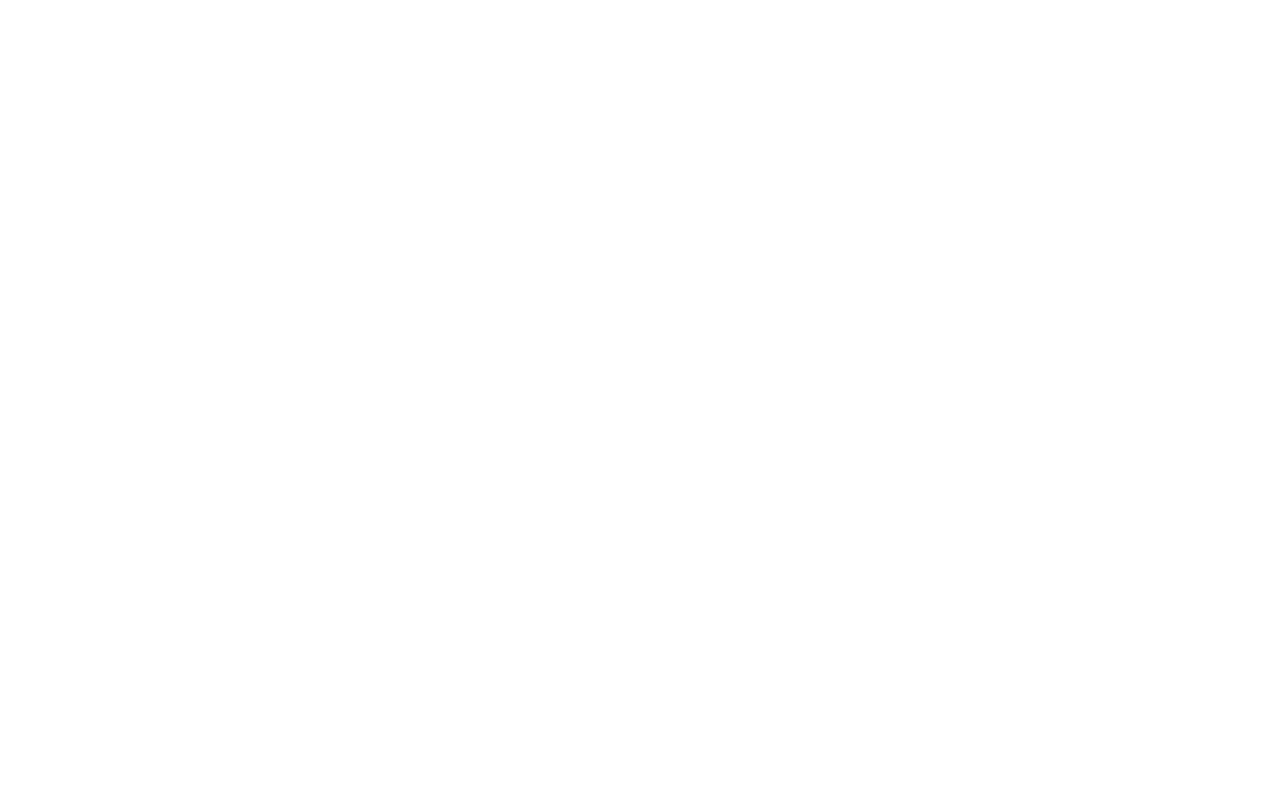
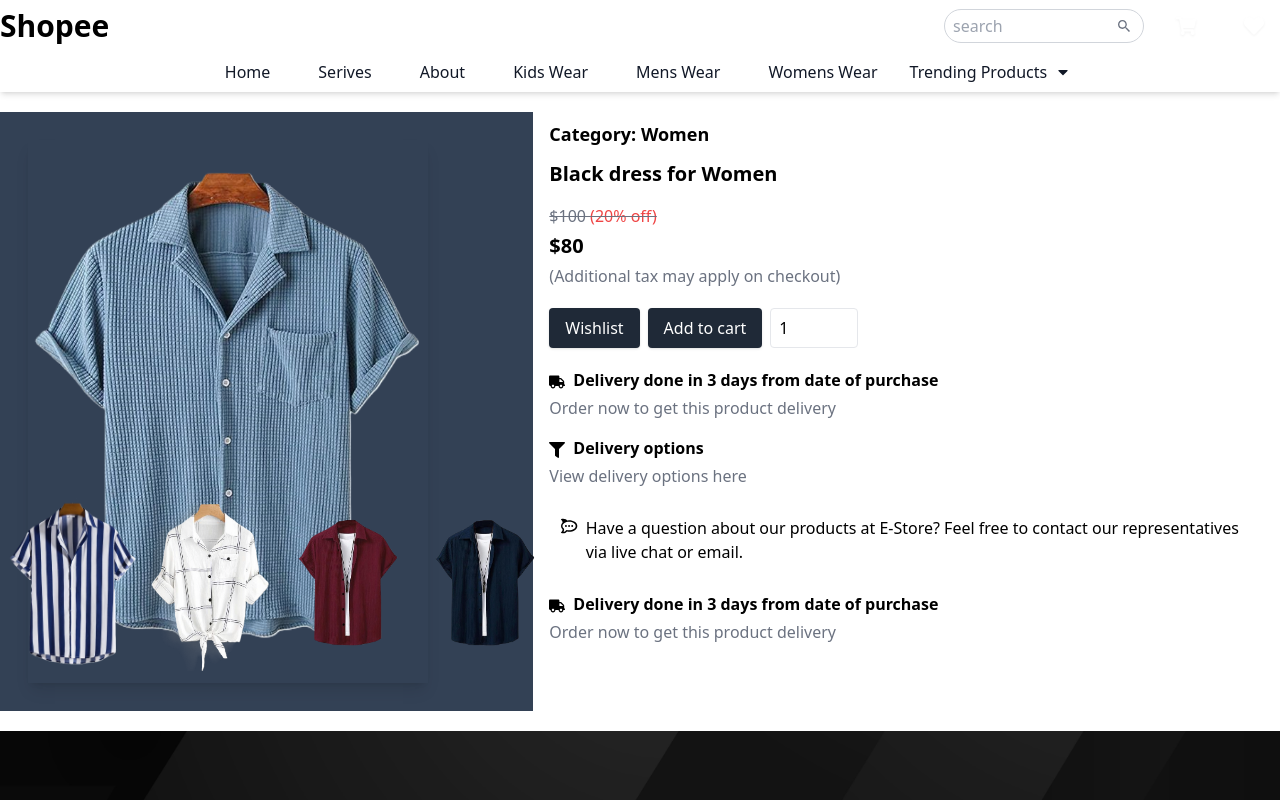
Before and after one commit to iamjuu/shoppee-ecommerce-react, a React (Vite) app: page /details in a window 1280 px wide. Shown: the top 800 px of the page. Built offline with nearby package versions, Linux system fonts and the light colour scheme.

Commit message:
details page added

```diff
--- a/src/Routers/UserRouter.jsx
+++ b/src/Routers/UserRouter.jsx
@@ -1,5 +1,6 @@
 import { Route, Routes } from "react-router-dom";
 import Home from "../pages/Home";
+import DetailsPage from "../pages/DetailsPage/DetailsPage";
 import UserLayout from "../Layout/UserLayout"; // Import your layout component
 
 const UserRouter = () => {
@@ -8,6 +9,7 @@
       <Routes>
         <Route element={<UserLayout />}>
           <Route path="/" element={<Home />} />
+          <Route path="/details" element={<DetailsPage />} />
         </Route>
       </Routes>
     </>
--- a/src/pages/DetailsPage/DetailsPage.jsx
+++ b/src/pages/DetailsPage/DetailsPage.jsx
@@ -0,0 +1,154 @@
+import React from 'react';
+import { FaRocketchat, FaTruck, FaFilter } from 'react-icons/fa';
+import Image1 from '../../assets/shirt/shirt.png'
+import Image2 from '../../assets/shirt/shirt2.png'
+import Image3 from '../../assets/shirt/shirt3.png'
+import Image4 from '../../assets/shirt/shirt4.png'
+import Image5 from '../../assets/shirt/shirt5.png'
+
+
+
+const DetailsPage = () => {
+  return (
+    <div className="container my-5">
+      <div className="flex flex-wrap">
+        <div className="w-[700px] bg-slate-700 md:w-5/12 p-2">
+          <div className="relative">
+            <img
+              className="w-[400px]  m-5 h-90 object-cover shadow-lg"
+              src={Image1}
+              alt="Product"
+            />
+            <div className="absolute inset-x-0 bottom-3 flex gap-2">
+              <img
+                className="w-1/4 cursor-pointer"
+                src={Image2}
+                alt="Preview 1"
+              />
+              <img
+                className="w-1/4 cursor-pointer"
+                src={Image3}
+                alt="Preview 2"
+              />
+              <img
+                className="w-1/4 cursor-pointer"
+                src={Image4}
+                alt="Preview 3"
+              />
+              <img
+                className="w-1/4 cursor-pointer"
+                src={Image5}
+                alt="Preview 4"
+              />
+            </div>
+          </div>
+        </div>
+
+        <div className="w-full md:w-7/12 p-2">
+          <div className="px-2">
+            <div className="text-lg font-bold mb-2">Category: Women</div>
+            <div className="text-xl font-bold my-3">Black dress for Women</div>
+            <div className="my-4">
+              <p className="mb-1 text-gray-500 line-through">$100 <span className="text-red-500">(20% off)</span></p>
+              <p className="text-xl font-bold mb-1">$80</p>
+              <p className="text-gray-500">(Additional tax may apply on checkout)</p>
+            </div>
+            <div className="flex gap-2 my-5">
+              <a href="#" className="btn shadow bg-gray-800 text-white py-2 px-4 rounded">Wishlist</a>
+              <button className="btn shadow bg-gray-800 text-white py-2 px-4 rounded">Add to cart</button>
+              <input
+                type="number"
+                className="form-input border rounded px-2 py-1"
+                id="cart_quantity"
+                value="1"
+                min="0"
+                max="5"
+                placeholder="Quantity"
+                name="cart_quantity"
+              />
+            </div>
+            <div className="my-4">
+              <p className="font-bold mb-1"><FaTruck className="inline mr-2" />Delivery done in 3 days from date of purchase</p>
+              <p className="text-gray-500">Order now to get this product delivery</p>
+            </div>
+            <div className="my-4">
+              <p className="font-bold mb-1"><FaFilter className="inline mr-2" />Delivery options</p>
+              <p className="text-gray-500">View delivery options here</p>
+            </div>
+            <div className="bg-light p-3 my-4 flex items-start">
+              <FaRocketchat className="text-xl mr-2" />
+              <p>Have a question about our products at E-Store? Feel free to contact our representatives via live chat or email.</p>
+            </div>
+            <div className="my-4">
+              <p className="font-bold mb-1"><FaTruck className="inline mr-2" />Delivery done in 3 days from date of purchase</p>
+              <p className="text-gray-500">Order now to get this product delivery</p>
+            </div>
+          </div>
+        </div>
+      </div>
+{/*
+      <div className="my-4">
+        <hr className="my-4" />
+        <p className="text-2xl font-bold">Similar Products</p>
+        <div className="flex flex-wrap gap-4 mt-4">
+          <div className="w-full md:w-1/4 p-2">
+            <div className="border rounded overflow-hidden shadow-lg">
+              <img
+                className="w-full"
+                src="https://source.unsplash.com/gsKdPcIyeGg"
+                alt="Similar Product 1"
+              />
+              <div className="p-2">
+                <p className="text-lg font-bold">Lovely black dress</p>
+                <p className="text-xl">$100</p>
+              </div>
+            </div>
+          </div>
+          <div className="w-full md:w-1/4 p-2">
+            <div className="border rounded overflow-hidden shadow-lg">
+              <img
+                className="w-full"
+                src="https://source.unsplash.com/sg_gRhbYXhc"
+                alt="Similar Product 2"
+              />
+              <div className="p-2">
+                <p className="text-lg font-bold">Lovely Dress with patterns</p>
+                <p className="text-xl">$85</p>
+              </div>
+            </div>
+          </div>
+          <div className="w-full md:w-1/4 p-2">
+            <div className="border rounded overflow-hidden shadow-lg">
+              <img
+                className="w-full"
+                src="https://source.unsplash.com/gJZQcirK8aw"
+                alt="Similar Product 3"
+              />
+              <div className="p-2">
+                <p className="text-lg font-bold">Lovely fashion dress</p>
+                <p className="text-xl">$200</p>
+              </div>
+            </div>
+          </div>
+          <div className="w-full md:w-1/4 p-2">
+            <div className="border rounded overflow-hidden shadow-lg">
+              <img
+                className="w-full"
+                src="https://source.unsplash.com/qbB_Z2pXLEU"
+                alt="Similar Product 4"
+              />
+              <div className="p-2">
+                <p className="text-lg font-bold">Lovely red dress</p>
+                <p className="text-xl">$120</p>
+              </div>
+            </div>
+          </div>
+        </div>
+      </div> */}
+
+
+    </div>
+  );
+};
+
+export default DetailsPage;
```
Also changed, not shown: src/assets/shirt/shirt4.png (added), src/assets/shirt/shirt5.png (added).
